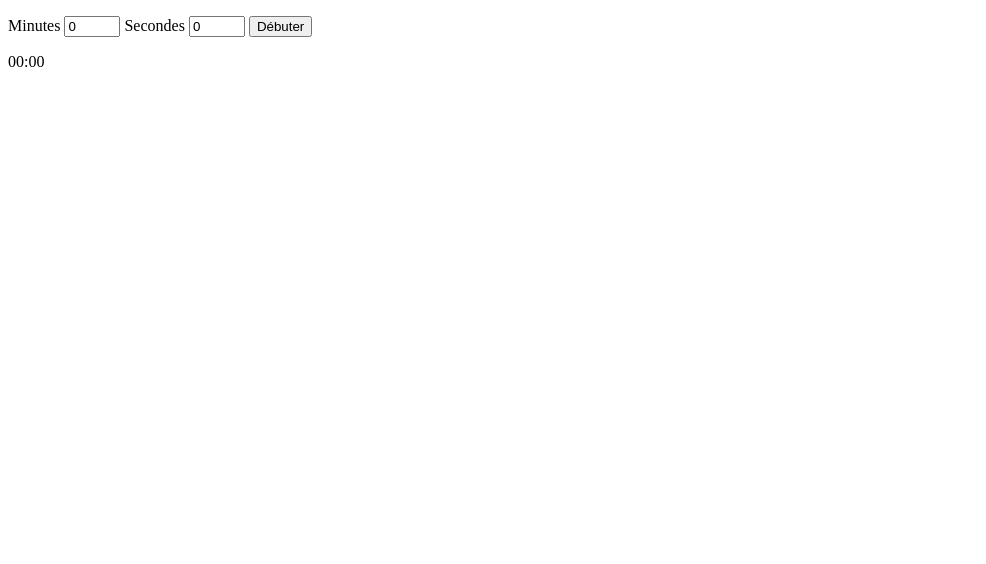
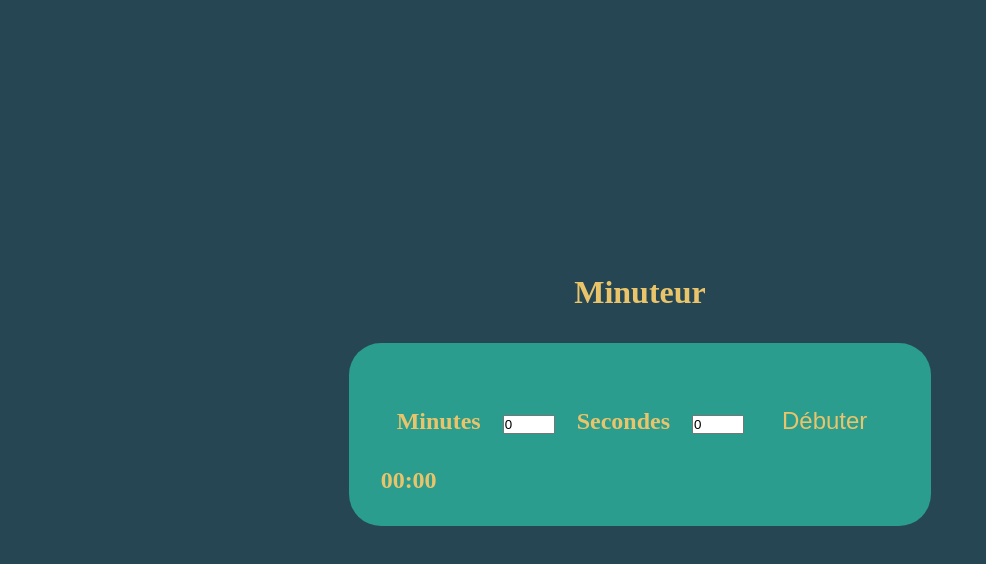
Before and after one commit to etienne-baroth/oclock, a plain HTML site: page minuteur.html in a window 1280 px wide. Shown: the whole page, without its empty margins (0-986 px from the left). Drawn offline with Linux system fonts and the light colour scheme.

Commit message:
added style

```diff
--- a/minuteur.html
+++ b/minuteur.html
@@ -5,8 +5,10 @@
     <meta http-equiv="X-UA-Compatible" content="IE=edge" />
     <meta name="viewport" content="width=device-width, initial-scale=1.0" />
     <title>Minuteur</title>
+    <link rel="stylesheet" href="style.css">
   </head>
   <body>
+    <h1>Minuteur</h1>
     <div>
       <p>
         <label for="input-minutes">Minutes</label>
--- /dev/null
+++ b/style.css
@@ -0,0 +1,50 @@
+*, ::before, ::after {
+    box-sizing: border-box;
+    margin: 0;
+    padding: 0;
+}
+
+body {
+    height: 100vh;
+    display: flex;
+    flex-direction: column;
+    justify-content: center;
+    align-items: center;
+    background: #264653;
+    color: #e9c46a;
+}
+
+div {
+    background-color: #2a9d8f;
+    margin-top: 2rem;
+    padding: 2rem;
+    border: none;
+    border-radius: 2rem;
+}
+
+p {
+    font-size: 1.5rem;
+    font-weight: 700;
+}
+
+label {
+    font-size: 1.5rem;
+    font-weight: 700;
+    margin: 1rem;
+}
+
+button {
+    font-size: 1.5rem;
+    color: #e9c46a;
+    background-color: transparent;
+    margin: 1rem;
+    padding: 1rem;
+    border: none;
+    border-radius: 1rem;
+    cursor: pointer;
+    transition: transform 0.2s ease-in-out;
+}
+
+button:hover {
+    transform: scale(1.1);
+}
```
Also changed, not shown: chronometre.html (+2 -0 lines), horloge.html (+2 -0 lines).
